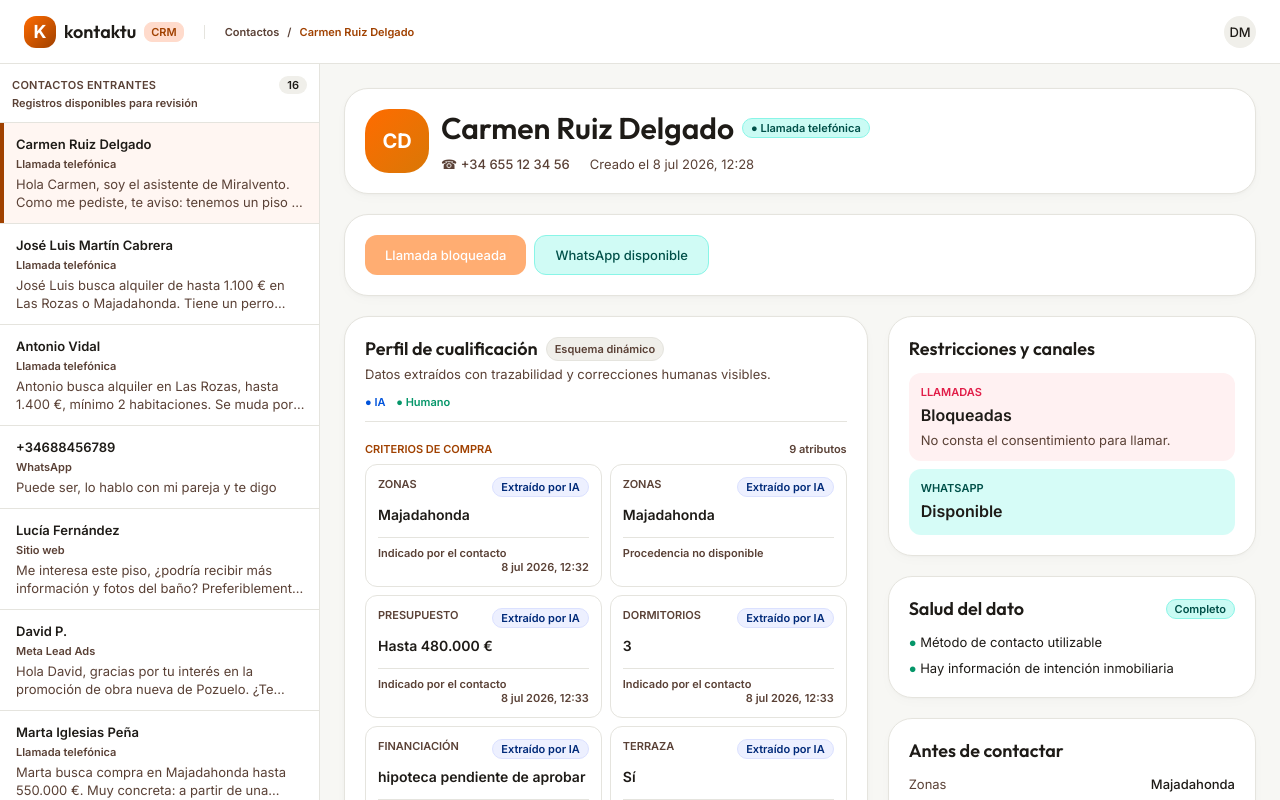
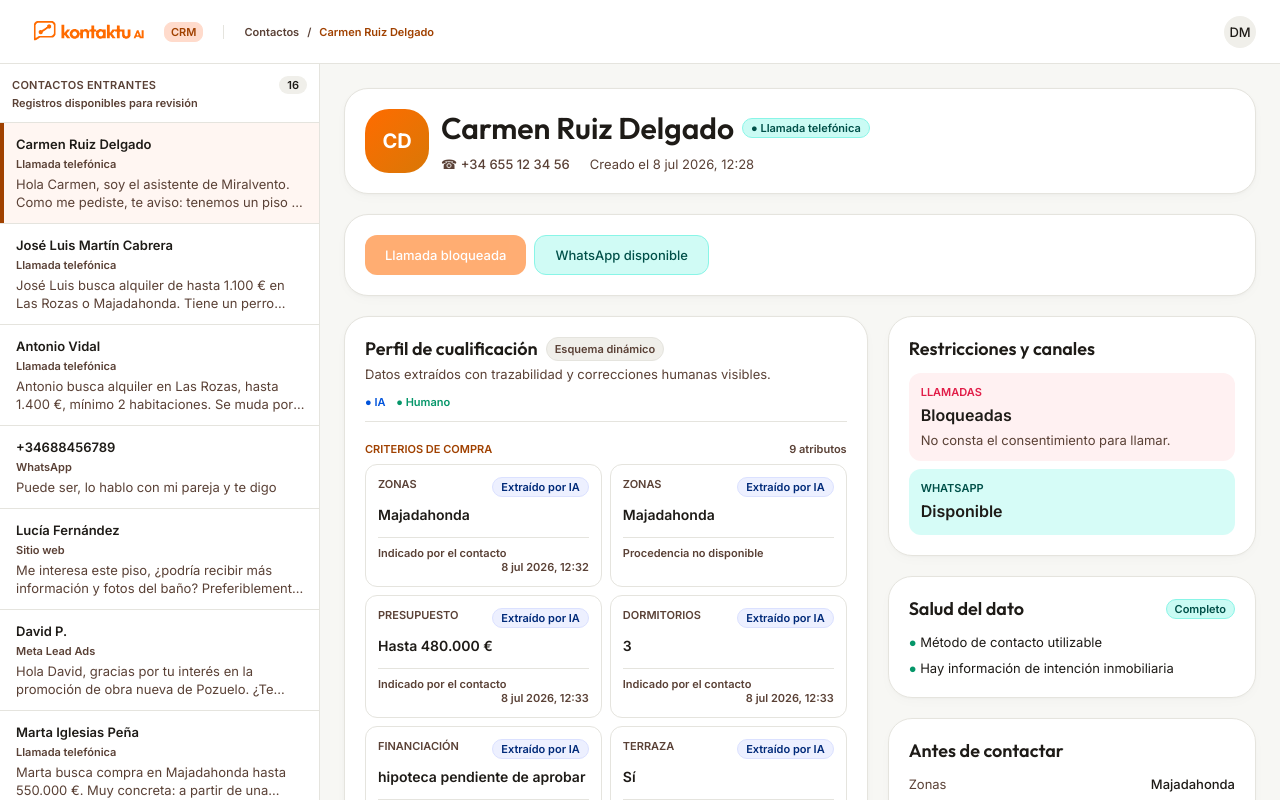
Before and after one commit to dmc2m4/Kontaktu-challenge, a Next.js app: page /contacts/c-001 in a window 1280 px wide. Shown: the top 800 px of the page. Built offline with nearby package versions, Linux system fonts and the light colour scheme.

Commit message:
feat: use vector Kontaktu AI logo in contact navbar

```diff
--- a/src/components/contact-detail/contact-detail-view.tsx
+++ b/src/components/contact-detail/contact-detail-view.tsx
@@ -1,3 +1,4 @@
+import Image from "next/image";
 import Link from "next/link";
 import type { ContactDetail, ContactListItem } from "@/lib/contacts/contact-types";
 import BeforeCallSummary from "./before-call-summary";
@@ -49,9 +50,15 @@ function ContactTopBar({ contact }: { contact: ContactDetail }) {
   return (
     <header className="sticky top-0 z-30 flex min-h-16 items-center justify-between border-b border-border-subtle bg-surface-card/95 px-gutter backdrop-blur sm:px-gutter-desktop">
       <div className="flex min-w-0 items-center gap-space-lg">
-        <Link href="/" className="flex shrink-0 items-center gap-space-sm rounded-md focus-visible:outline-2 focus-visible:outline-primary">
-          <span className="flex size-8 items-center justify-center rounded-md bg-gradient-to-br from-primary-container to-primary text-lg font-bold text-on-primary">K</span>
-          <span className="font-heading text-headline-sm">kontaktu</span>
+        <Link href="/" className="flex shrink-0 items-center gap-space-sm rounded-md focus-visible:outline-2 focus-visible:outline-primary" aria-label="Kontaktu AI">
+          <Image
+            src="/images/kontaktu-ai-logo.svg"
+            alt="Kontaktu AI"
+            width={132}
+            height={37}
+            priority
+            className="h-auto w-[132px]"
+          />
           <span className="hidden rounded border border-primary-fixed bg-primary-fixed px-1.5 py-0.5 text-label-sm text-primary sm:inline">CRM</span>
         </Link>
         <nav aria-label="Breadcrumb" className="hidden min-w-0 items-center gap-space-sm border-l border-border-subtle pl-space-lg text-label-sm text-on-surface-variant md:flex">
```
